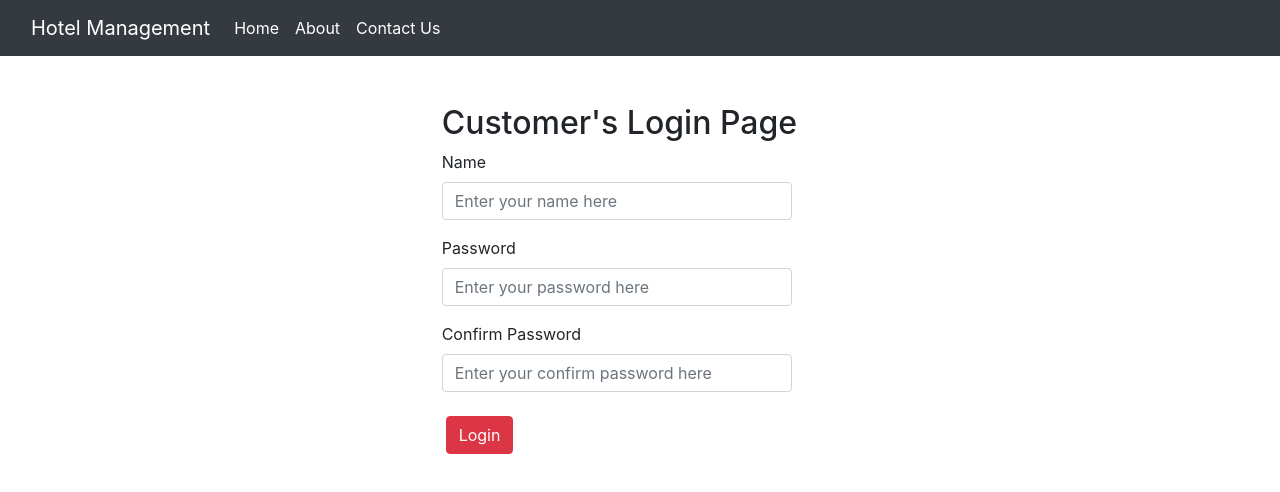
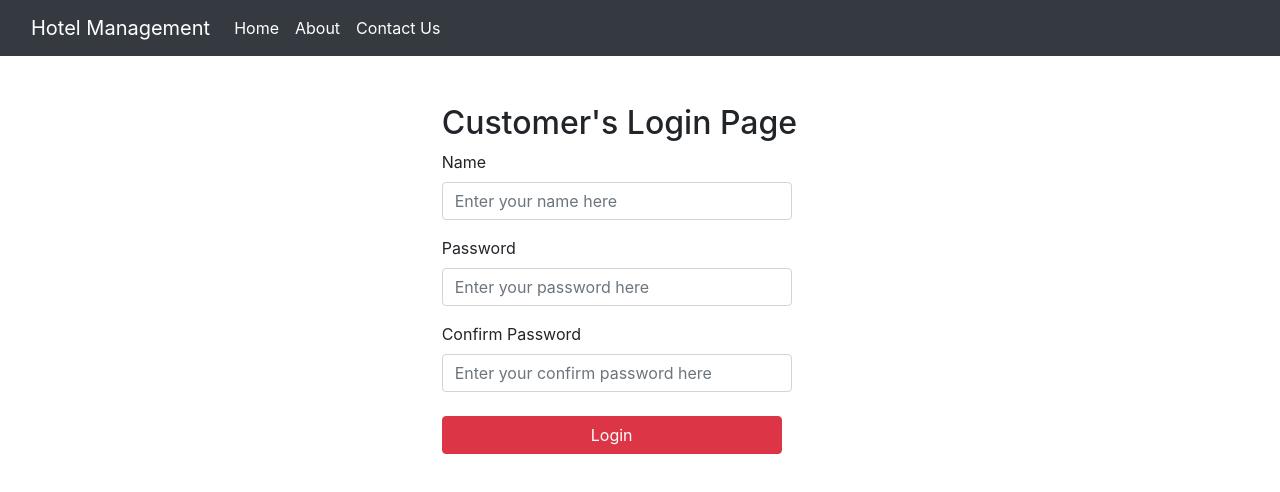
Before and after one commit to Nitin1604/HotelManagement, a React (Create React App) app: page / in a window 1280 px wide. Shown: the top 492 px of the page. Built offline with nearby package versions, Linux system fonts and the light colour scheme.

Commit message:
Updating App.css code

```diff
--- a/src/App.css
+++ b/src/App.css
@@ -1,6 +1,15 @@
 .h2{
     color:springgreen
 }
-.login_css {
-    margin-left: 4px;
+/* Login.js loginClass */
+.loginClass {
+    width: 340px;
 }
+/* Contact.js submitClass */
+.submitClass{
+    width: 340px;
+}
+/* Navigation.js navbarClass */
+.navbarClass {
+    width: 123%;
+}
--- a/src/Components/Contact.js
+++ b/src/Components/Contact.js
@@ -60,7 +60,7 @@ const ContactComponent = () => {
 
                         {/* Submit Button block start here */}
                         <div className='my-2'>
-                            <button type="Submit" className="btn btn-danger ">Submit</button>
+                            <button type="Submit" className="btn btn-danger submitClass">Submit</button>
                         </div>
                         {/* Submit Button block ends here */}
 
--- a/src/Components/Navigation.js
+++ b/src/Components/Navigation.js
@@ -2,7 +2,7 @@ const NavigationComponent = () => {
 
     return (
         <div id="NavigationComponent">
-            <nav className="navbar navbar-expand-lg navbar-dark bg-dark">
+            <nav className="navbar navbar-expand-lg navbar-dark bg-dark navbarClass">
                 <div className="container-fluid">
                     <a className="navbar-brand" href="/">Hotel Management</a>
                     <button className="navbar-toggler" type="button" data-bs-toggle="collapse" data-bs-target="#navbarSupportedContent" aria-controls="navbarSupportedContent" aria-expanded="false" aria-label="Toggle navigation">
--- a/src/Components/login.js
+++ b/src/Components/login.js
@@ -48,7 +48,7 @@ const LoginComponent = () => {
 
                     {/* Submit Button block start here */}
                     <div className='my-2 login_css'>
-                        <button type="login" className="btn btn-danger ">Login</button>
+                        <button type="login" className="btn btn-danger loginClass">Login</button>
                     </div>
                     {/* Submit Button block ends here */}
 
```
